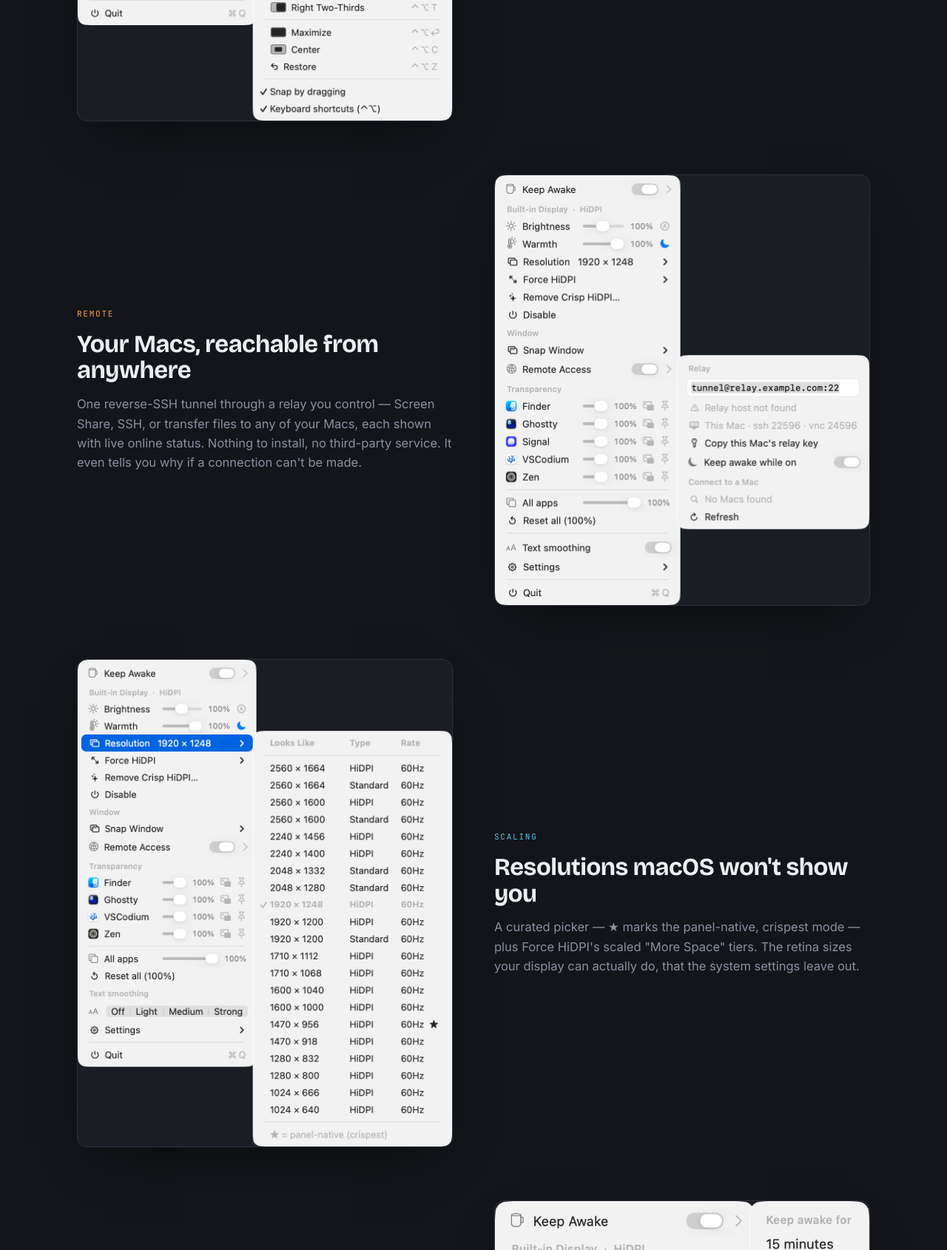
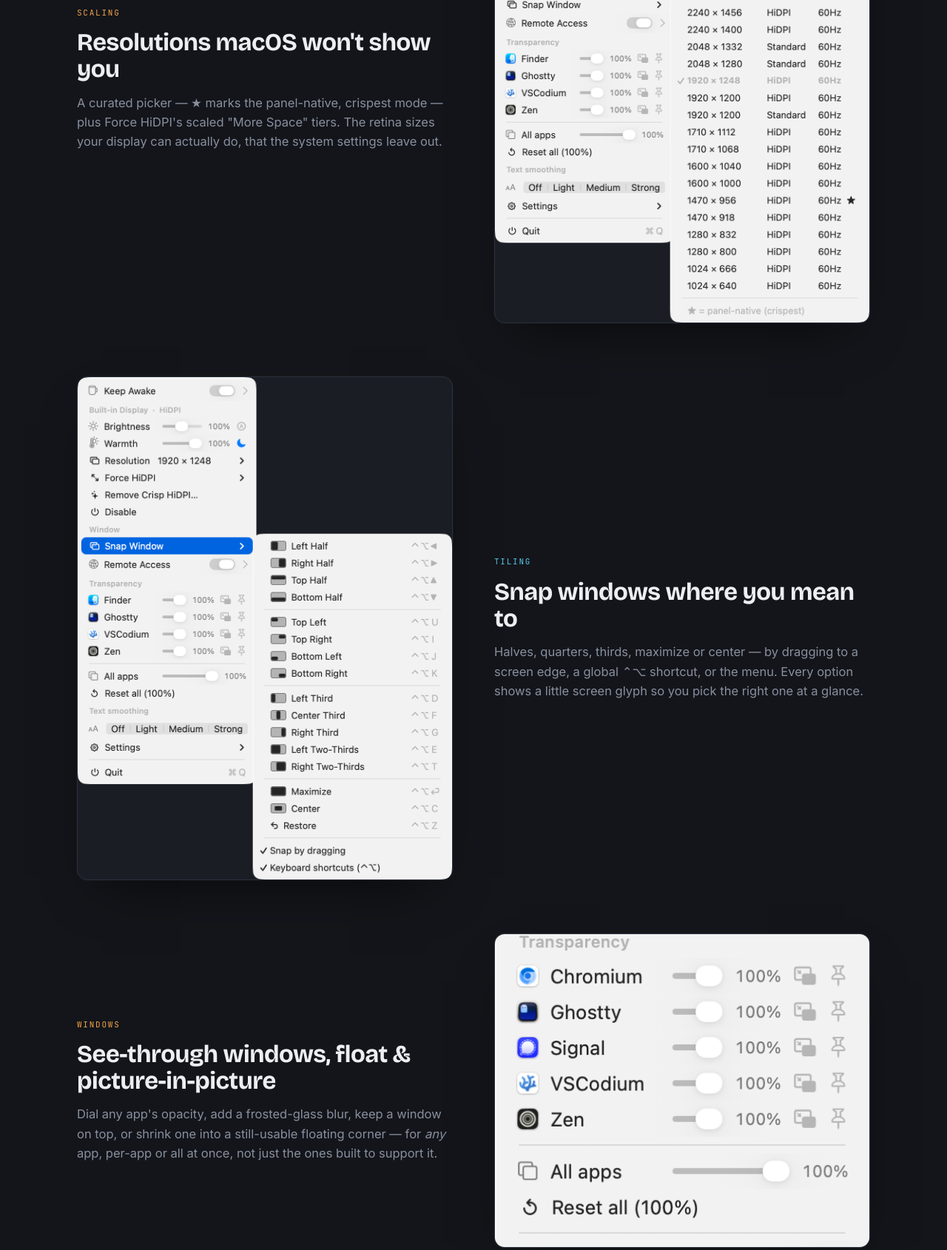
Before and after one commit to oabdrabo/DisplayDeck, a plain HTML site: page docs/index.html in a window 1280 px wide. Shown: the part 2940-4630 px from the top of the page at 74% size. Drawn offline with nearby package versions, Linux system fonts and the light colour scheme.

Commit message:
site+docs: showcase transparency/pin/PiP and brightness/warmth too (focused menu crops, 6 alternating feature rows)

```diff
--- a/docs/index.html
+++ b/docs/index.html
@@ -317,6 +317,22 @@
     </div>
     <div class="showcase">
       <div class="show-row reveal">
+        <div class="show-shot"><img src="assets/screenshots/brightness-warmth.png" alt="Built-in display brightness and warmth sliders, each at 100%, with an auto-brightness toggle and a moon auto-night-warmth toggle" /></div>
+        <div class="show-text">
+          <span class="tag">LIGHT &amp; COLOR</span>
+          <h3>Brightness past 100%, color that warms at night</h3>
+          <p>Push the panel beyond full brightness with a real EDR boost, and ease the color temperature warm on a schedule after dark. Per display, with an auto-brightness toggle and a one-tap night mode.</p>
+        </div>
+      </div>
+      <div class="show-row reveal">
+        <div class="show-shot"><img src="assets/screenshots/resolution.png" alt="Curated resolution picker with looks-like sizes, HiDPI/Standard type, refresh rate, and a star marking the panel-native mode" /></div>
+        <div class="show-text">
+          <span class="tag">SCALING</span>
+          <h3>Resolutions macOS won't show you</h3>
+          <p>A curated picker — ★ marks the panel-native, crispest mode — plus Force HiDPI's scaled "More Space" tiers. The retina sizes your display can actually do, that the system settings leave out.</p>
+        </div>
+      </div>
+      <div class="show-row reveal">
         <div class="show-shot"><img src="assets/screenshots/windowsnap.png" alt="Window snap submenu with a layout glyph and ⌃⌥ shortcut beside every tiling option" /></div>
         <div class="show-text">
           <span class="tag">TILING</span>
@@ -325,19 +341,19 @@
         </div>
       </div>
       <div class="show-row reveal">
+        <div class="show-shot"><img src="assets/screenshots/transparency.png" alt="Per-app transparency rows — an opacity slider, a picture-in-picture button and a keep-on-top pin for each app, plus an all-apps slider and reset" /></div>
+        <div class="show-text">
+          <span class="tag">WINDOWS</span>
+          <h3>See-through windows, float &amp; picture-in-picture</h3>
+          <p>Dial any app's opacity, add a frosted-glass blur, keep a window on top, or shrink one into a still-usable floating corner — for <em>any</em> app, per-app or all at once, not just the ones built to support it.</p>
+        </div>
+      </div>
+      <div class="show-row reveal">
         <div class="show-shot"><img src="assets/screenshots/remote.png" alt="Remote Access submenu — relay field, connection status, this Mac's ports, and discovered Macs with live status" /></div>
         <div class="show-text">
           <span class="tag">REMOTE</span>
           <h3>Your Macs, reachable from anywhere</h3>
           <p>One reverse-SSH tunnel through a relay you control — Screen Share, SSH, or transfer files to any of your Macs, each shown with live online status. Nothing to install, no third-party service. It even tells you why if a connection can't be made.</p>
-        </div>
-      </div>
-      <div class="show-row reveal">
-        <div class="show-shot"><img src="assets/screenshots/resolution.png" alt="Curated resolution picker with looks-like sizes, HiDPI/Standard type, refresh rate, and a star marking the panel-native mode" /></div>
-        <div class="show-text">
-          <span class="tag">SCALING</span>
-          <h3>Resolutions macOS won't show you</h3>
-          <p>A curated picker — ★ marks the panel-native, crispest mode — plus Force HiDPI's scaled "More Space" tiers. The retina sizes your display can actually do, that the system settings leave out.</p>
         </div>
       </div>
       <div class="show-row reveal">
```
Also changed, not shown: README.md, assets/screenshots/brightness-warmth.png (added), assets/screenshots/transparency.png (added), docs/assets/screenshots/brightness-warmth.png (added), docs/assets/screenshots/transparency.png (added).
